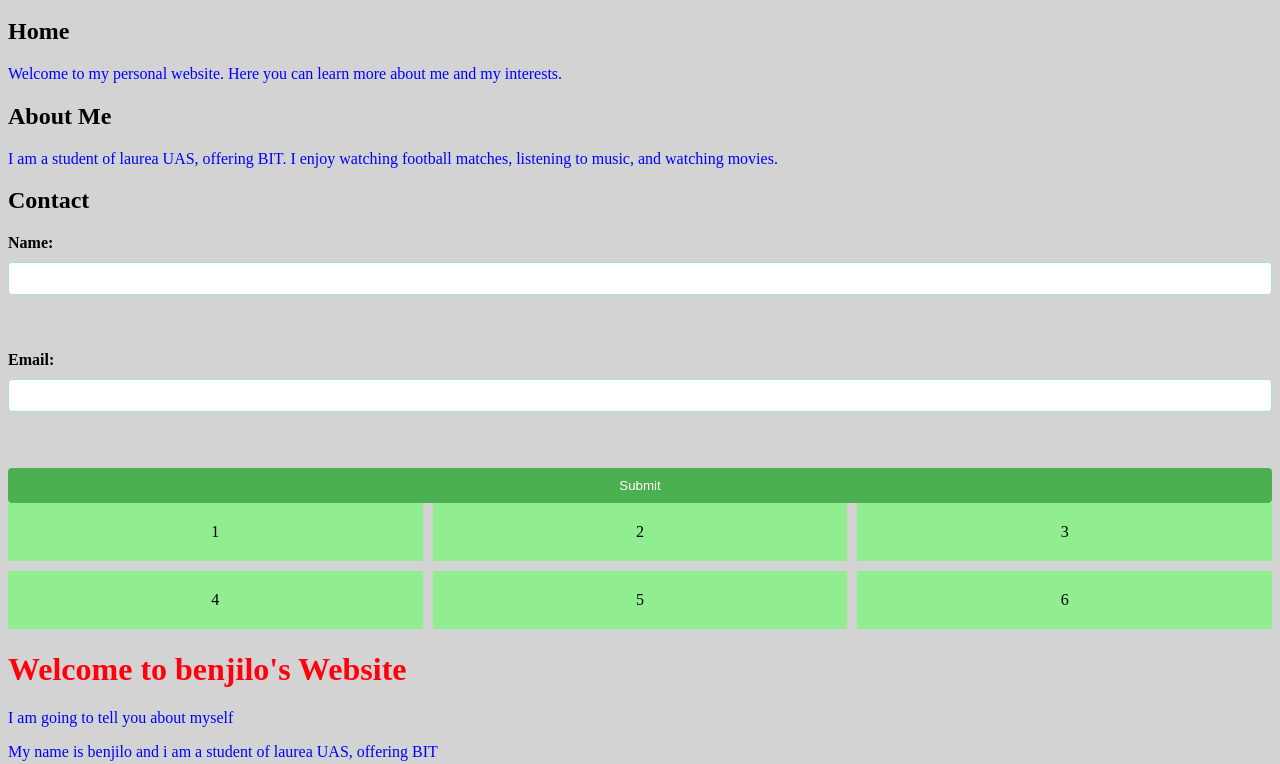
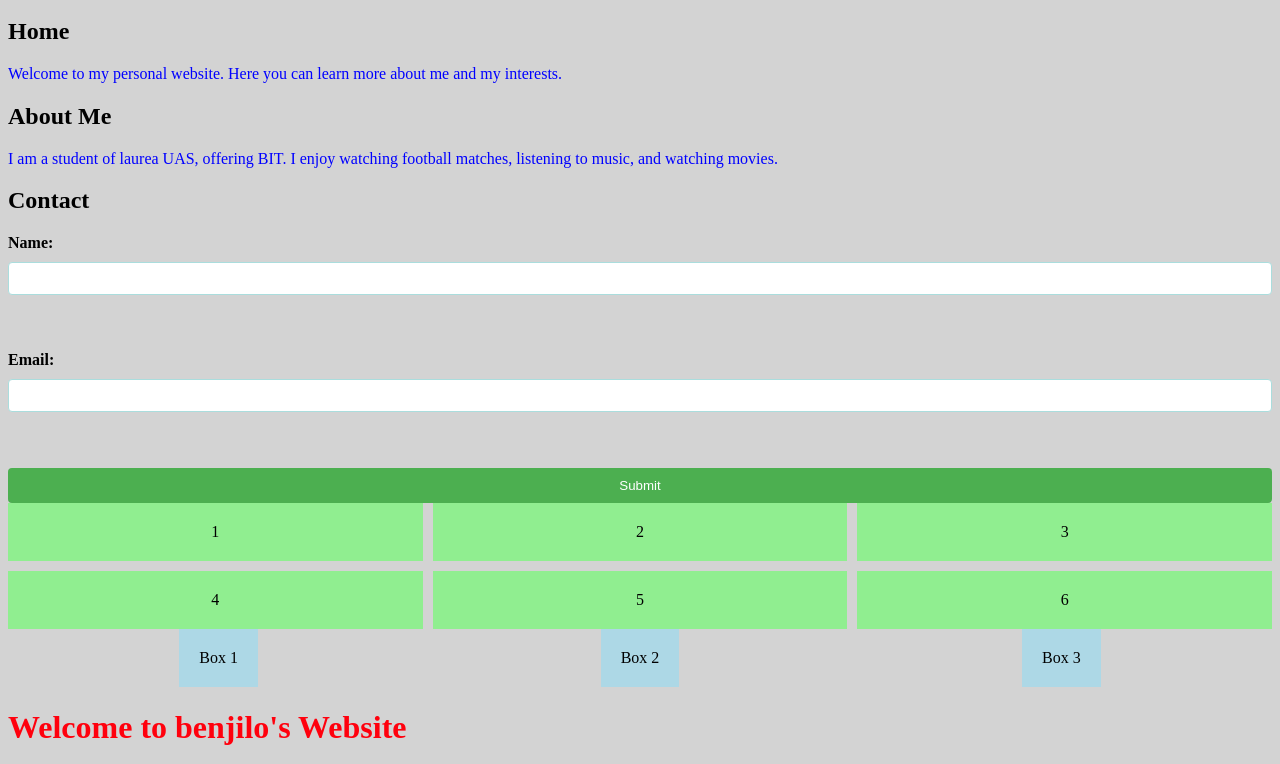
Before and after one commit to annanatta-a11y/website_dev_course_2026, a plain HTML site: page Page layout/index.html in a window 1280 px wide. Shown: the part 136-900 px from the top of the page. Drawn offline with Linux system fonts and the light colour scheme; files that its build step writes are made by us from their sources.

Commit message:
page layout update3

```diff
--- a/Page layout/index.html
+++ b/Page layout/index.html
@@ -135,6 +135,16 @@
             padding: 20px;
             text-align: center;
         }
+        .flex-container {
+            display: flex;
+            justify-content: space-around;
+            align-items: center;
+        }
+        .box {
+            background-color: lightblue;
+            padding: 20px;
+            text-align: center;
+        }
     </style>
 </head>
 <body>
@@ -175,6 +185,11 @@
         <div class="grid-item"> 4</div>
         <div class="grid-item"> 5</div>
         <div class="grid-item"> 6</div>
+    </div>
+    <div class="flex-container">
+        <div class="box">Box 1</div>
+        <div class="box">Box 2</div>
+        <div class="box">Box 3</div>
     </div>
     <h1>Welcome to benjilo's Website</h1>
     <p>I am going to tell you about myself</p>
```
